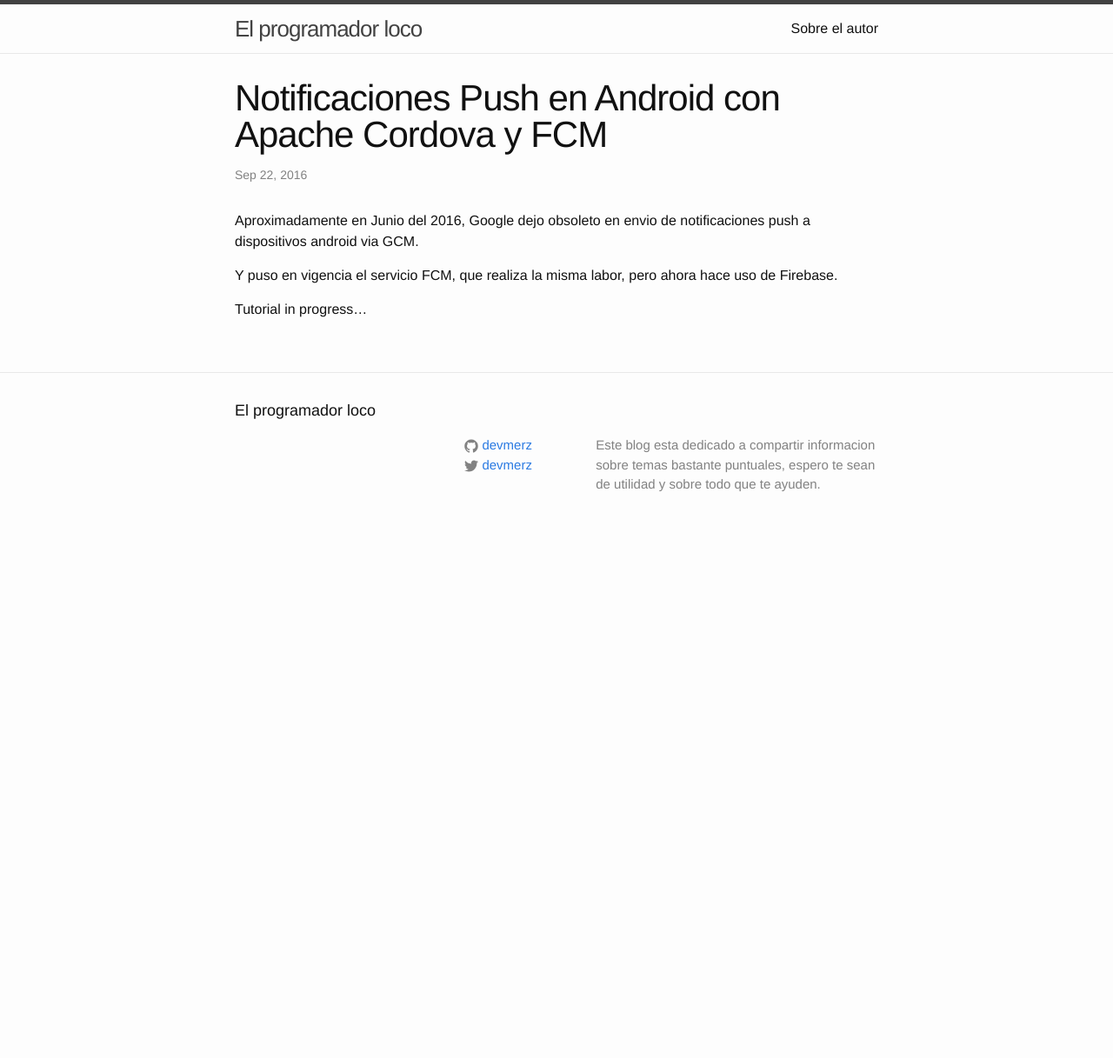
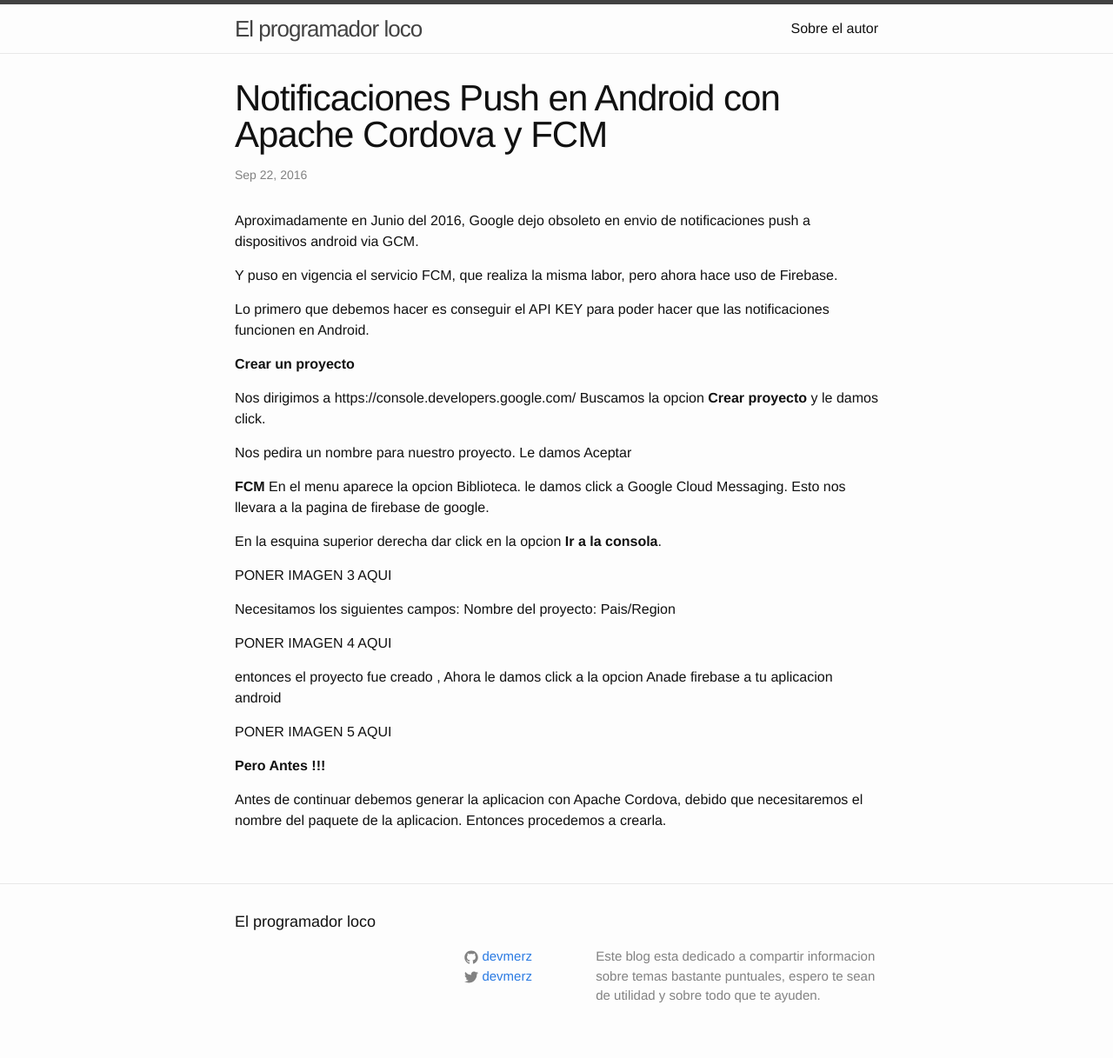
Before and after one commit to devmerz/devmerz.github.io, a Jekyll site: the page built from _posts/2016-09-22-notificaciones-push-android-apache-cordova-fcm.markdown, in a window 1280 px wide. Shown: the whole page at 87% size. Built offline with Jekyll 4.4.1, drawn with Linux system fonts in a browser that asks for light colours; comment, search, counter and statistics services are not loaded; before the commit the page ends 900 px from its top, so only the background shows below that.

Commit message:
Add text to Apache cordova notificaciones push FCM

```diff
--- a/_posts/2016-09-22-notificaciones-push-android-apache-cordova-fcm.markdown
+++ b/_posts/2016-09-22-notificaciones-push-android-apache-cordova-fcm.markdown
@@ -11,5 +11,37 @@ Aproximadamente en Junio del 2016, Google dejo obsoleto en envio de notificacion
 Y puso en vigencia el servicio FCM, que realiza la misma labor, pero ahora hace uso de Firebase.
 
 
+Lo primero que debemos hacer es conseguir el API KEY para poder hacer que las notificaciones funcionen en Android.
 
-Tutorial in progress...
+**Crear un proyecto**
+
+Nos dirigimos a https://console.developers.google.com/
+Buscamos la opcion **Crear proyecto** y le damos click.
+
+
+
+Nos pedira un nombre para nuestro proyecto. Le damos Aceptar
+
+**FCM**
+En el menu aparece la opcion Biblioteca. le damos click a Google Cloud Messaging. Esto nos llevara a la pagina de firebase de google.
+
+En la esquina superior derecha dar click en la opcion **Ir a la consola**.
+
+PONER IMAGEN 3 AQUI
+
+Necesitamos los siguientes campos:
+Nombre del proyecto:
+Pais/Region
+
+PONER IMAGEN 4 AQUI
+
+
+entonces el proyecto fue creado , Ahora le damos click a la opcion Anade firebase a tu aplicacion android
+
+PONER IMAGEN 5 AQUI
+
+
+
+**Pero Antes !!!**
+
+Antes de continuar debemos generar la aplicacion con Apache Cordova, debido que necesitaremos el nombre del paquete de la aplicacion. Entonces procedemos a crearla.
```
